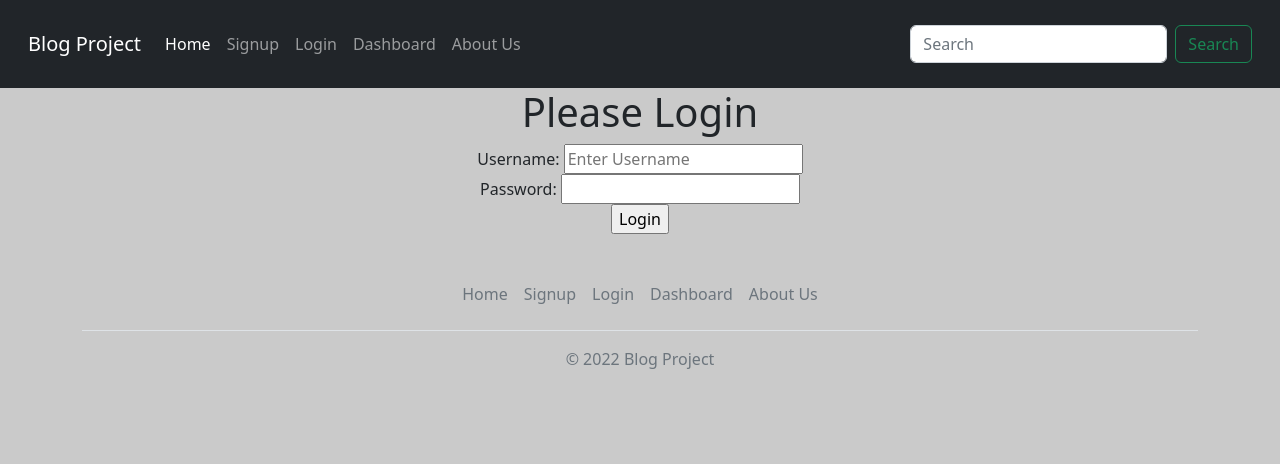
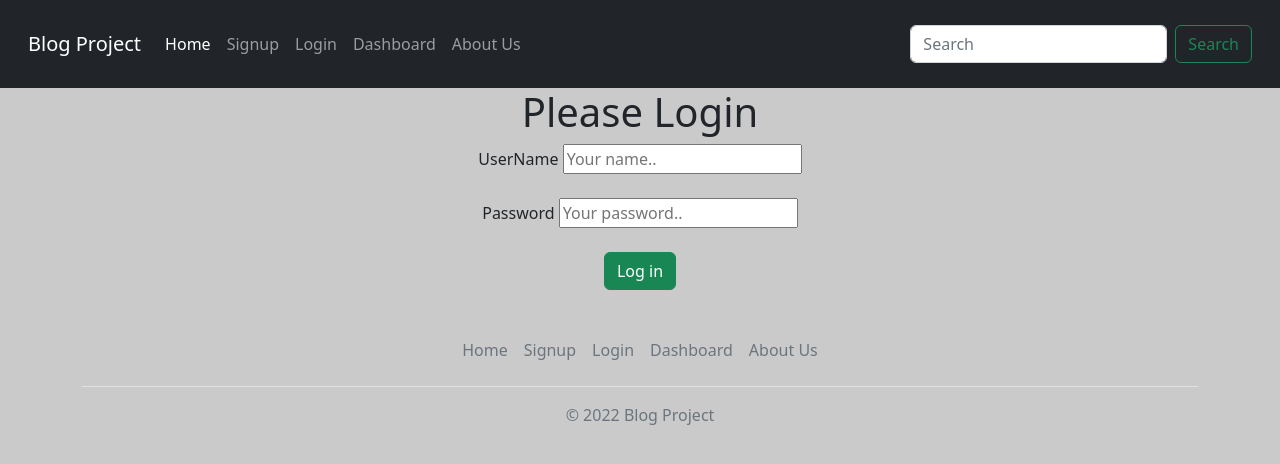
Before and after one commit to Blog-DjangoLexicon/Main, a Django app: page /blog_app/login/ in a window 1280 px wide. Shown: the top 464 px of the page. Run offline with Django 3.2, Linux system fonts and the light colour scheme; parts of the project's set-up code (start-up, migrations or seed data) failed here and were passed over.

Commit message:
updated file

```diff
--- a/django_blog/django_blog/settings.py
+++ b/django_blog/django_blog/settings.py
@@ -89,7 +89,7 @@ DATABASES = {
 # https://docs.djangoproject.com/en/1.11/ref/settings/#auth-password-validators
 
 PASSWORD_HASHERS=[
-    'django.contrib.auth.hashers.Argon2PasswordHasher',
+    # 'django.contrib.auth.hashers.Argon2PasswordHasher',
     'django.contrib.auth.hashers.BCryptSHA256PasswordHasher',
     'django.contrib.auth.hashers.BCryptPasswordHasher',
     'django.contrib.auth.hashers.PBKDF2SHA1PasswordHasher',
--- a/django_blog/templates/blog_app/login.html
+++ b/django_blog/templates/blog_app/login.html
@@ -5,13 +5,11 @@
 <h1> Please Login </h1>
 <form action="{% url 'blog_app:user_login' %}" method="POST">
     {% csrf_token %}
-    <label for="username">Username: </label>
-    <input type="text" name="username" placeholder="Enter Username">
-<br>
-    <label for="password">Password:</label>
-    <input type="password" name="password" >
-<br>
-    <input type="submit" value="Login">
+    <label for="username">UserName</label>
+    <input type="text" name="username" placeholder="Your name.."><br><br>
+    <label for="password">Password</label>
+    <input type="password" name="password" placeholder="Your password.."><br><br>
+    <button class="btn btn-md btn-success btn-block" type="submit">Log in</button>
 
 </form>
 
```
Also changed, not shown: django_blog/blog_app/admin.py (+7 -1 lines), django_blog/blog_app/models.py (+24 -0 lines), django_blog/templates/blog_app/index.html (+8 -0 lines), django_blog/blog_app/migrations/0001_initial.py, django_blog/db.sqlite3.
